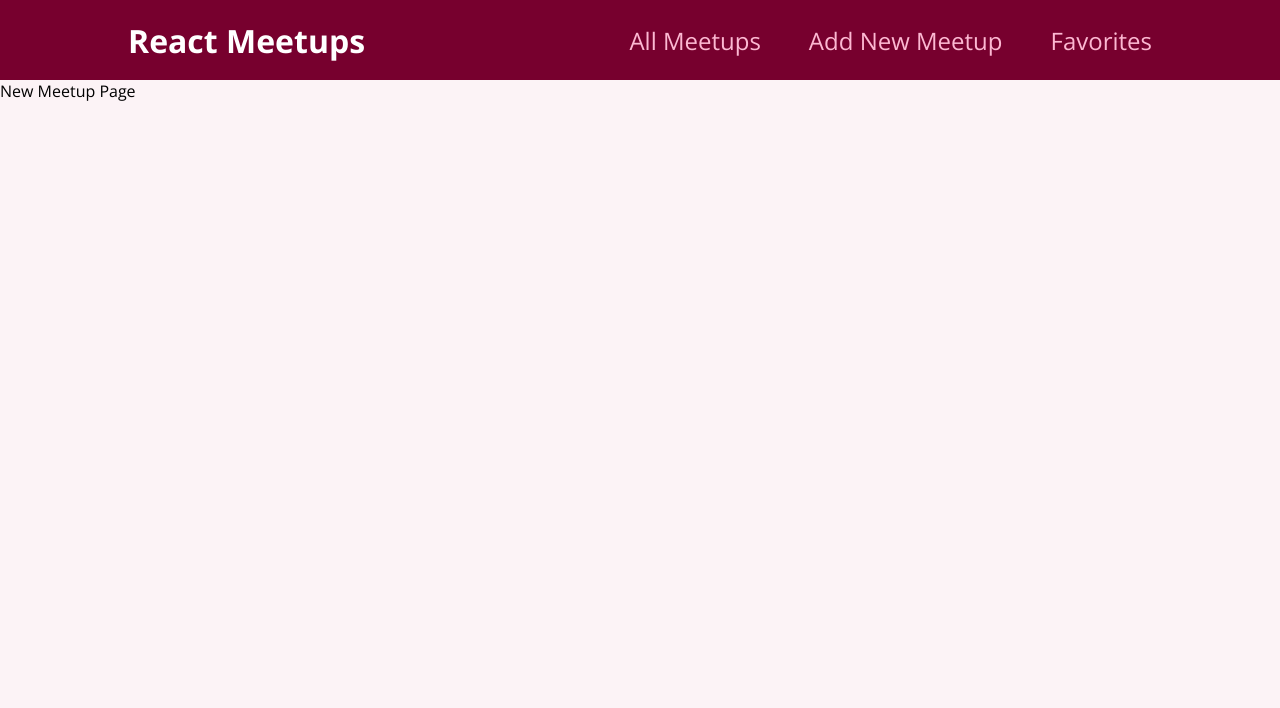
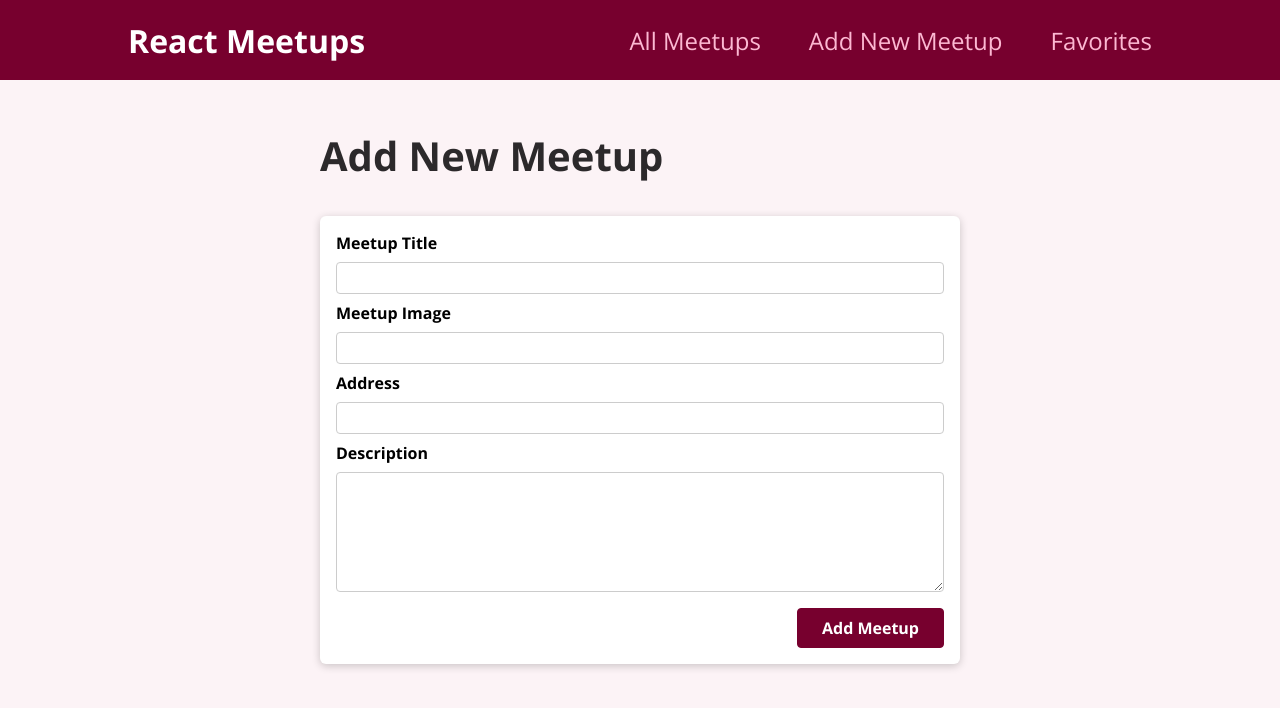
Before and after one commit to BryanBudelon/react, a React (Create React App) app: page /new-meetups in a window 1280 px wide. Shown: the top 708 px of the page. Built offline with nearby package versions, Linux system fonts and the light colour scheme.

Commit message:
New updates

```diff
--- a/src/App.js
+++ b/src/App.js
@@ -3,12 +3,11 @@
 import AllMeetupsPage from './pages/AllMeetups';
 import NewMeetupPage from './pages/NewMeetup';
 import FavoritesPage from './pages/Favorites';
-import MainNavigation from './components/layout/MainNavigation';
+import Layout from './components/layout/Layout';
 
 function App() {
   return (
-  <div>
-    <MainNavigation />
+    <Layout>
     <Switch>
       <Route path='/' exact>
         <AllMeetupsPage />
@@ -20,7 +19,7 @@
         <FavoritesPage />
       </Route>
     </Switch>
-  </div>
+  </Layout>
   );
 }
 
--- /dev/null
+++ b/src/components/layout/Layout.js
@@ -0,0 +1,15 @@
+import MainNavigation from './MainNavigation';
+import classes from './Layout.module.css';
+
+function Layout(props) {
+    return (
+    <div>
+        <MainNavigation />
+        <main className={classes.main}>
+            {props.children}
+        </main>
+    </div>
+    );
+}
+
+export default Layout;
--- /dev/null
+++ b/src/components/layout/Layout.module.css
@@ -0,0 +1,5 @@
+.main {
+  margin: 3rem auto;
+  width: 90%;
+  max-width: 40rem;
+}
--- a/src/components/meetups/MeetupItem.js
+++ b/src/components/meetups/MeetupItem.js
@@ -1,8 +1,10 @@
+import Card from '../ui/Card';
 import classes from './MeetupItem.module.css';
 
 function MeetupItem(props) {
     return (
     <li className={classes.item}>
+        <Card>
         <div className={classes.image}>
             <img src={props.image} alt={props.title} />
         </div>
@@ -14,6 +16,7 @@
         <div className={classes.actions}>
             <button>To Favorites</button>
         </div>
+        </Card>
     </li>
     )
 }
--- /dev/null
+++ b/src/components/meetups/NewMeetupForm.js
@@ -0,0 +1,57 @@
+import { useRef } from "react";
+
+import Card from "../ui/Card";
+import classes from './NewMeetupForm.module.css';
+
+function NewMeetupForm(props) {
+
+    const titleInputRef = useRef();
+    const imageInputRef = useRef();
+    const addressInputRef = useRef();
+    const descriptionInputRef = useRef();
+
+    function submitHandler(event) {
+        event.preventDefault();
+
+        const enteredTitle = titleInputRef.current.value;
+        const enteredImage = imageInputRef.current.value;
+        const enteredAddress = addressInputRef.current.value;
+        const enteredDescription = descriptionInputRef.current.value;
+
+        const meetupData = {
+            title: enteredTitle,
+            image: enteredImage,
+            address: enteredAddress,
+            description: enteredDescription,
+        };
+
+        props.onAddMeetup(meetupData);
+    }
+
+    return <Card>
+        <form className={classes.form} onSubmit={submitHandler}>
+        <div className={classes.control}>
+            <label htmlFor='title'>Meetup Title</label>
+            <input type='text' required id='title' ref={titleInputRef} />
+        </div>
+        <div className={classes.control}>
+            <label htmlFor='image'>Meetup Image</label>
+            <input type='url' required id='image' ref={imageInputRef}/>
+        </div>
+        <div className={classes.control}>
+            <label htmlFor='address'>Address</label>
+            <input type='text' required id='address' ref={addressInputRef}/>
+        </div>
+        <div className={classes.control}>
+            <label htmlFor='description'>Description</label>
+            <textarea id='description' required rows='5' ref={descriptionInputRef}></textarea>
+        </div>
+        <div className={classes.actions}>
+            <button>Add Meetup</button>
+        </div>
+        </form>
+    </Card>
+
+}
+
+export default NewMeetupForm;
--- /dev/null
+++ b/src/components/meetups/NewMeetupForm.module.css
@@ -0,0 +1,45 @@
+.form {
+  padding: 1rem;
+}
+
+.control {
+  margin-bottom: 0.5rem;
+}
+
+.control label {
+  display: block;
+  font-weight: bold;
+  margin-bottom: 0.5rem;
+}
+
+.control input,
+.control textarea {
+  display: block;
+  font: inherit;
+  border-radius: 4px;
+  border: 1px solid #ccc;
+  padding: 0.25rem;
+  width: 100%;
+}
+
+.actions {
+  margin-top: 1rem;
+  text-align: right;
+}
+
+.actions button {
+  font: inherit;
+  cursor: pointer;
+  background-color: #77002e;
+  color: white;
+  padding: 0.5rem 1.5rem;
+  border: 1px solid #77002e;
+  border-radius: 4px;
+  font-weight: bold;
+}
+
+.actions button:hover,
+.actions button:active {
+  background-color: #a50e48;
+  border-color: #a50e48;
+}
--- /dev/null
+++ b/src/components/ui/Card.js
@@ -0,0 +1,9 @@
+import classes from './Card.module.css';
+
+function Card(props) {
+    return <div className={classes.card}>
+        {props.children}
+    </div>
+}
+
+export default Card;
--- /dev/null
+++ b/src/components/ui/Card.module.css
@@ -0,0 +1,5 @@
+.card {
+  background-color: white;
+  border-radius: 6px;
+  box-shadow: 0 2px 8px rgba(0, 0, 0, 0.2);
+}
--- a/src/pages/AllMeetups.js
+++ b/src/pages/AllMeetups.js
@@ -3,7 +3,7 @@
 const DUMMY_DATA = [
     {
       id: 'm1',
-      title: 'This is a first meetup',
+      title: 'Reuniao com o Agente de Imigracao',
       image:
         'https://upload.wikimedia.org/wikipedia/commons/thumb/d/d3/Stadtbild_M%C3%BCnchen.jpg/2560px-Stadtbild_M%C3%BCnchen.jpg',
       address: 'Meetupstreet 5, 12345 Meetup City',
--- a/src/pages/NewMeetup.js
+++ b/src/pages/NewMeetup.js
@@ -1,5 +1,25 @@
+import NewMeetupForm from "../components/meetups/NewMeetupForm";
+
 function NewMeetupPage() {
-    return <div>New Meetup Page</div>;
+    function addMeetupHandler(meetupData) {
+        fetch(
+            'https://react-getting-started-7d3c9-default-rtdb.firebaseio.com/meetups.json',
+            {
+                method: 'POST',
+                body: JSON.stringify(meetupData),
+                headers: {
+                    'Content-Type': 'application/json'
+                }
+            }
+        )
+    }
+
+    return (
+    <section>
+        <h1>Add New Meetup</h1>
+        <NewMeetupForm onAddMeetup={addMeetupHandler}/>
+    </section>
+    );
 }
 
 export default NewMeetupPage;
```
